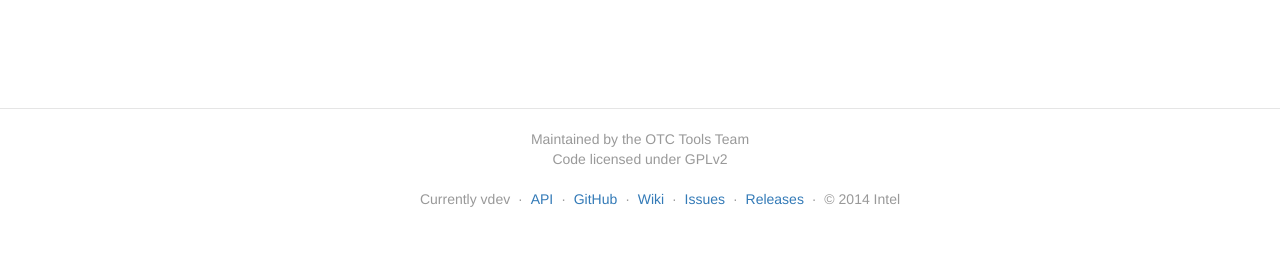
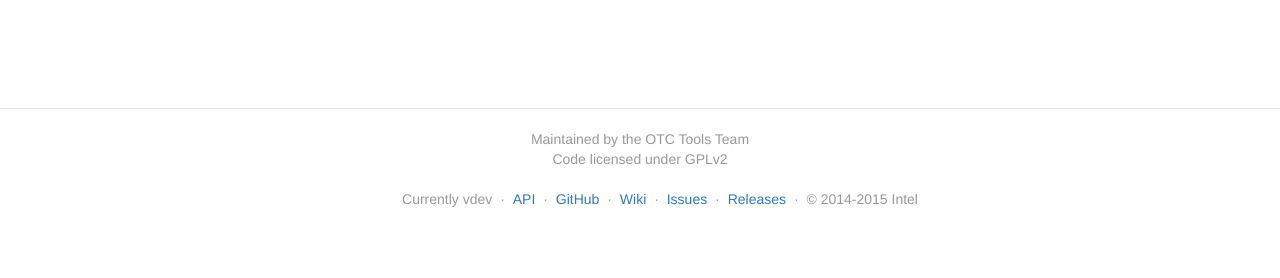
Before and after one commit to intel/iris-panel, a Django app: page / in a window 1280 px wide. Shown: the part 522-800 px from the top of the page. Run offline with Django 3.2, Linux system fonts and the light colour scheme; parts of the project's set-up code (start-up, migrations or seed data) failed here and were passed over; some libraries are stand-ins or nearby versions.

Commit message:
Update copyright year

```diff
--- a/iris/core/templates/core/base.html
+++ b/iris/core/templates/core/base.html
@@ -71,7 +71,7 @@
               <li>·</li>
               <li><a href="http://download.tizen.org/iris/">Releases</a></li>
               <li>·</li>
-              <li>© 2014 Intel</li>
+              <li>© 2014-2015 Intel</li>
             </ul>
           </div>
         </footer>
```
